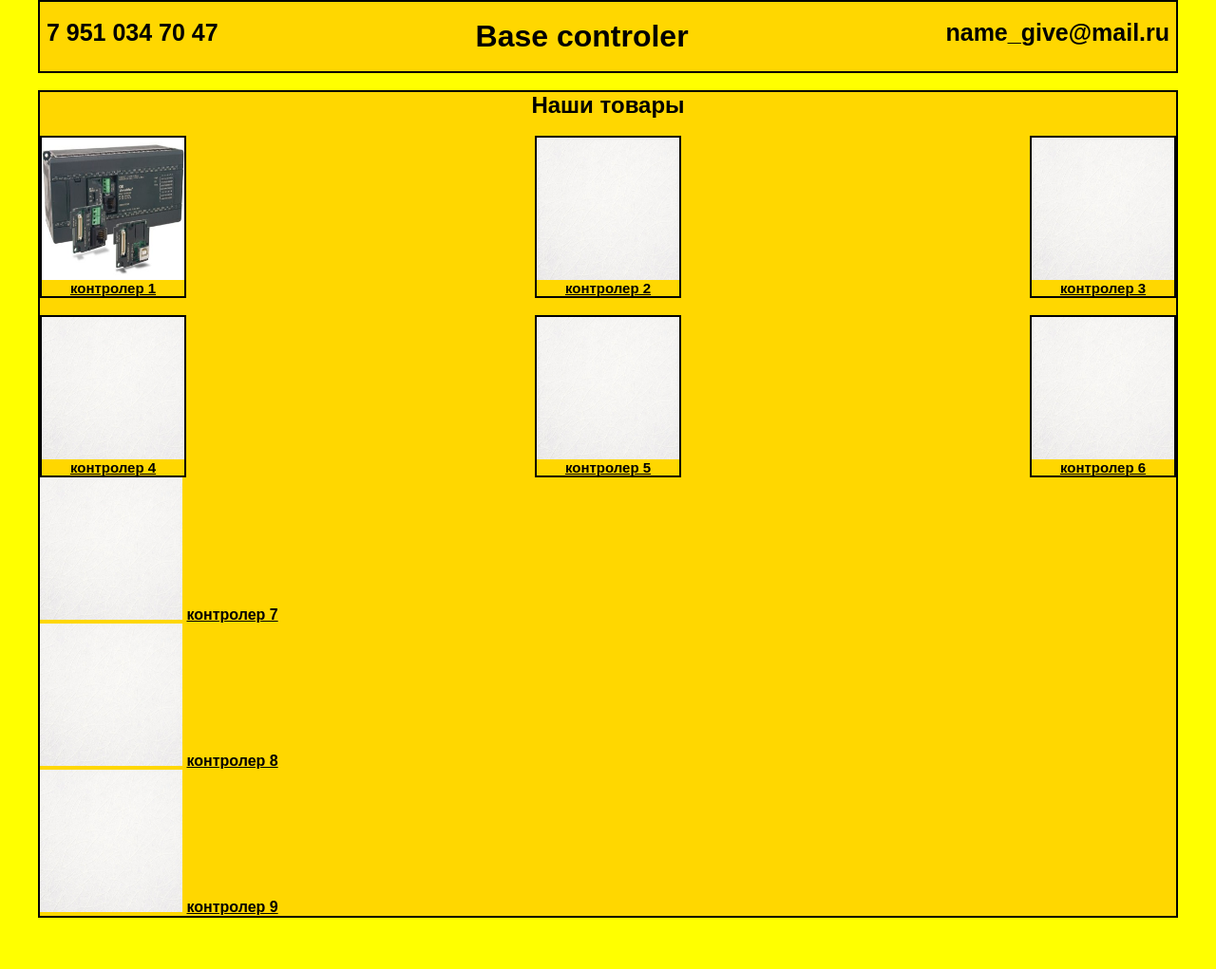
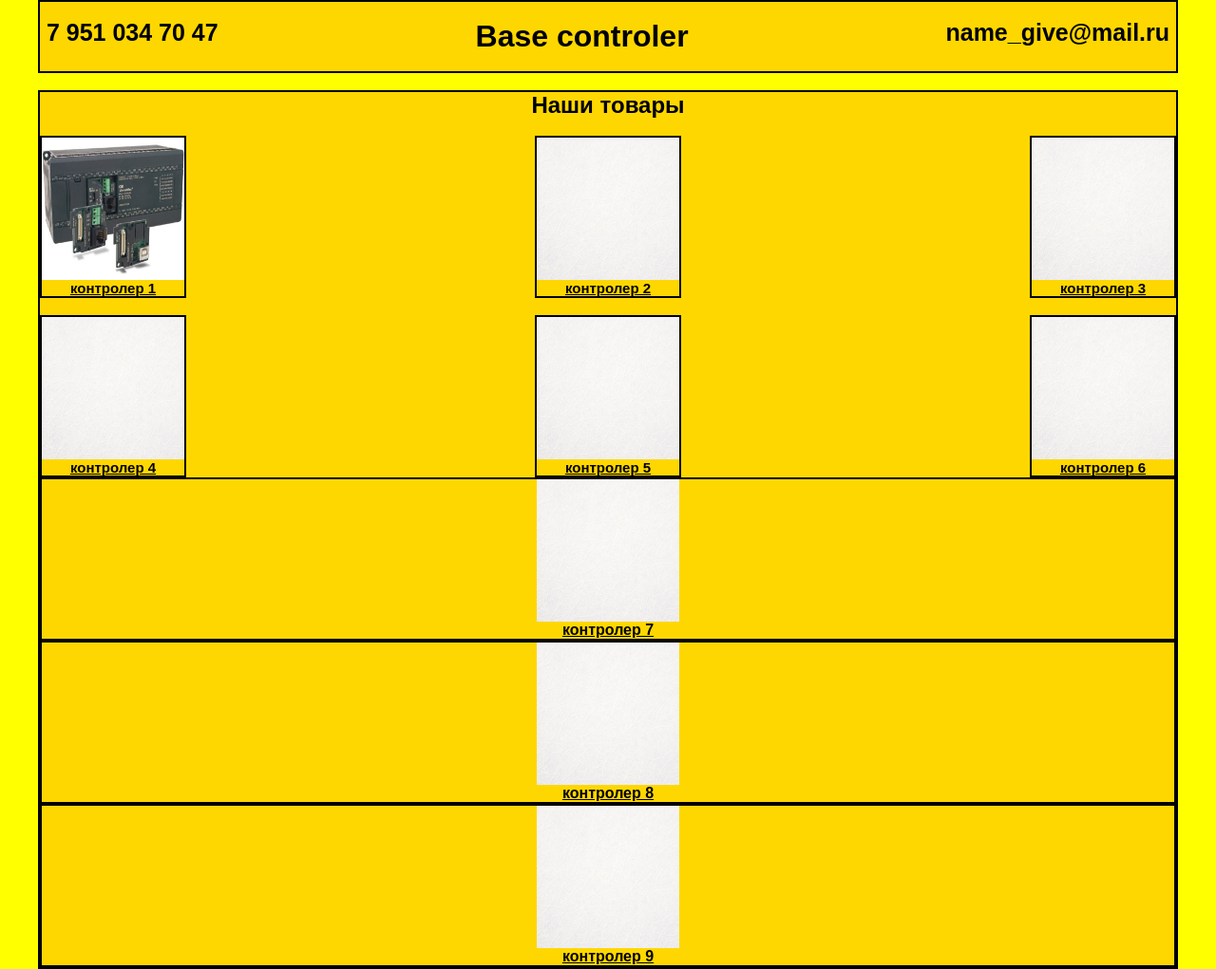
Before and after one commit to GordeyY/BaseKontroler, a plain HTML site: page index.html in a window 1280 px wide. Shown: the whole page at 95% size. Before the commit the page ends 967 px from the top, so only its background shows below. Drawn offline with Linux system fonts and the light colour scheme.

Commit message:
Update style.css

```diff
--- a/style.css
+++ b/style.css
@@ -103,3 +103,21 @@ flex-direction:column;
 a {
 color:#000000;
 }
+.tovar_7 {
+align-items:center;
+	display:flex;
+flex-direction:column;
+border:2px solid black;
+}
+.tovar_8 {
+align-items:center;
+	display:flex;
+flex-direction:column;
+border:2px solid black;
+}
+.tovar_9 {
+align-items:center;
+	display:flex;
+flex-direction:column;
+border:2px solid black;
+}
```
